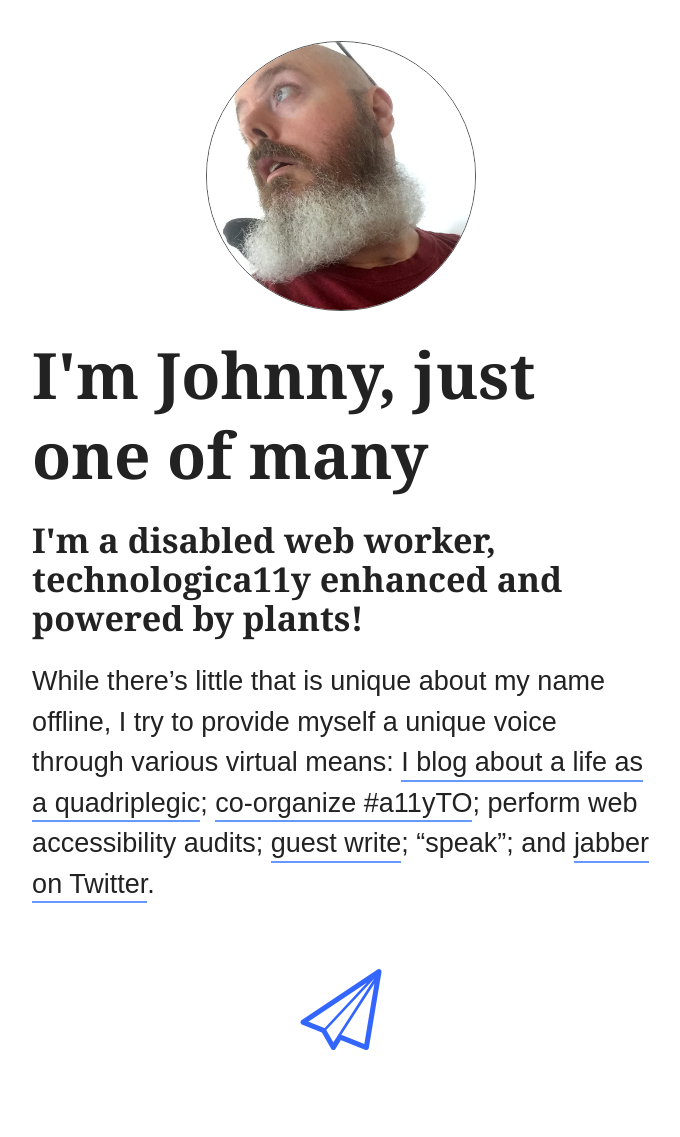
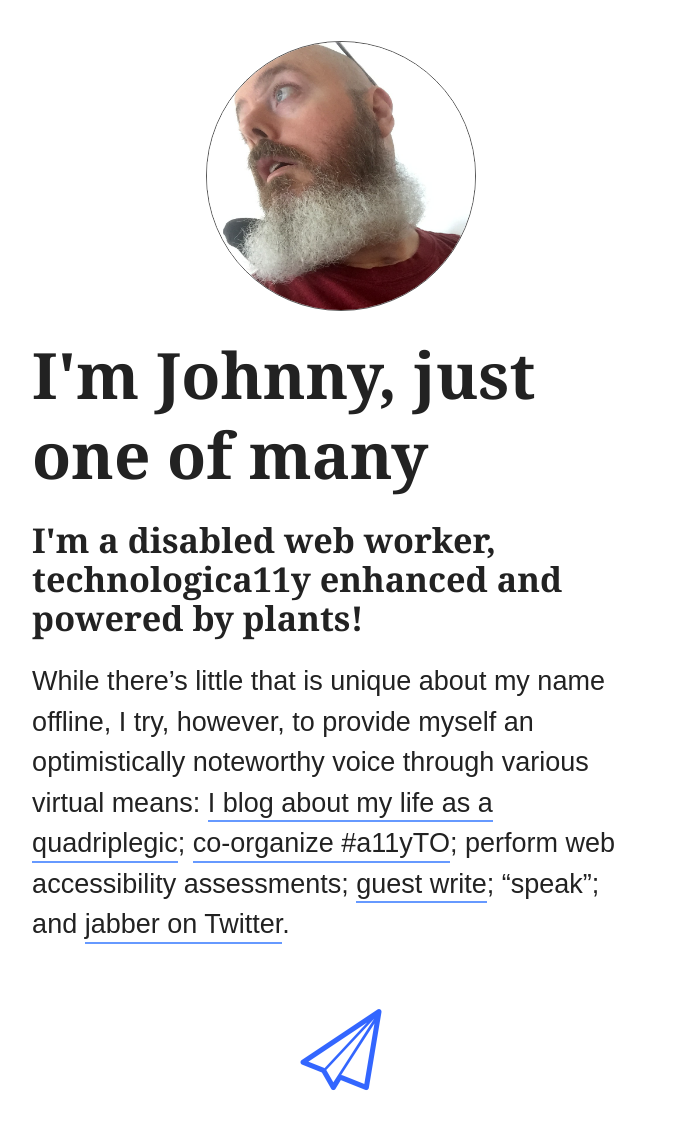
Before and after one commit to abledaccess/johnnydaux.org, a Jekyll site: the page built from index.md, in a window 1280 px wide. Shown: the whole page, without its empty margins (299-979 px from the left). Built offline with Jekyll 4.4.1, drawn with Linux system fonts in a browser that asks for light colours; before the commit the page ends 1097 px from its top, so only the background shows below that.

Commit message:
Update copy

```diff
--- a/index.md
+++ b/index.md
@@ -11,4 +11,4 @@
 
 <p class="intro">{{ site.description }}</p>
 
-While there's little that is unique about my name offline, I try to provide myself a unique voice through various virtual means: [I blog about a life as a quadriplegic](https://abledaccess.com); [co-organize #a11yTO](http://a11yto.com); perform web accessibility audits; [guest write](http://simplyaccessible.com/article/being-disabled-can-be-lame/); "speak"; and [jabber on Twitter](https://twitter.com/abledaccess).
+While there's little that is unique about my name offline, I try, however, to provide myself an optimistically noteworthy voice through various virtual means: [I blog about my life as a quadriplegic](https://abledaccess.com); [co-organize #a11yTO](http://a11yto.com); perform web accessibility assessments; [guest write](http://simplyaccessible.com/article/being-disabled-can-be-lame/); "speak"; and [jabber on Twitter](https://twitter.com/abledaccess).
```
